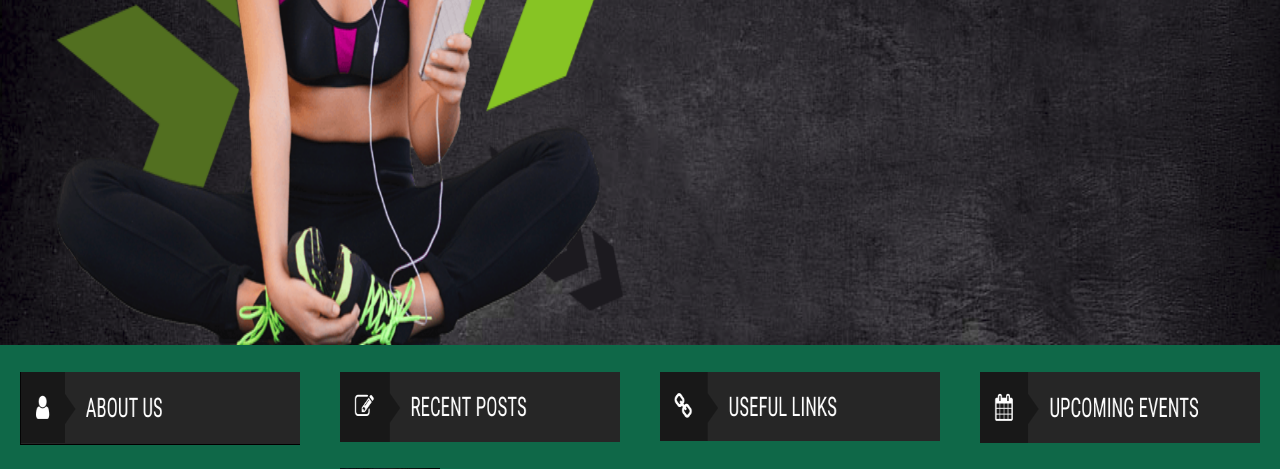
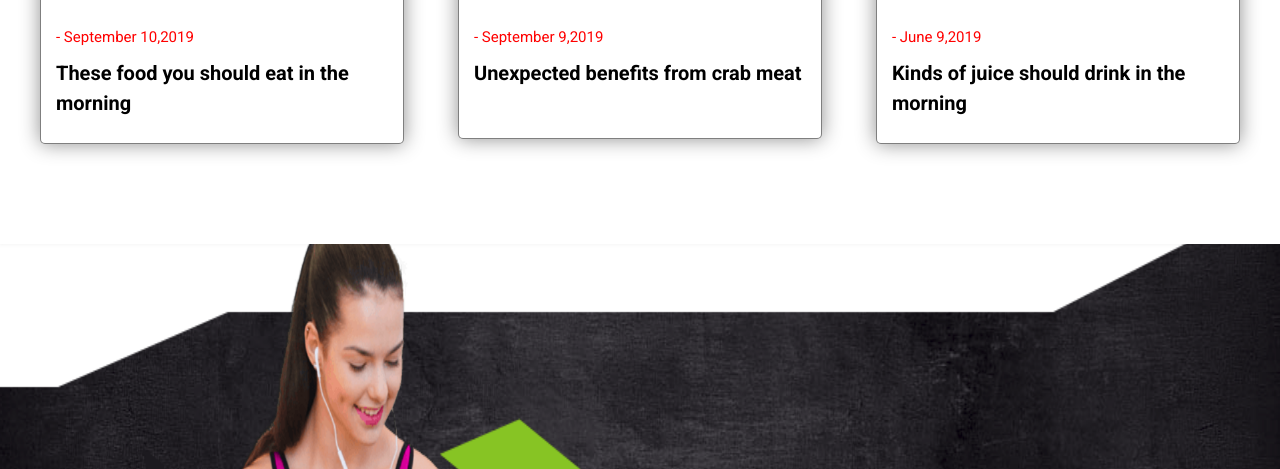
Before and after one commit to vietlinh9712/Team_Tempest, a PHP site: page /index.html in a window 1280 px wide. Shown: the part 1998-2467 px from the top of the page. Run offline with PHP 8.4, Linux system fonts and the light colour scheme; some libraries are stand-ins or nearby versions.

Commit message:
nghia's content

```diff
--- a/css/index.css
+++ b/css/index.css
@@ -157,6 +157,7 @@ li > a{
 .mb-information a p:hover{
     color: red;
 }
-.mb-box.mid{
+.mb-box.mid1{
     margin: 0 54px;
+    padding: 15px 15px 40px 15px;
 }
--- a/index.html
+++ b/index.html
@@ -157,6 +157,43 @@
         </div>
     </div>
 
+    <div class="container">
+        <div class="medicine-blog">
+            <div class="mb-header">
+                <p class="mb-title"><span>food of the day</span></p>
+                <p class="mb-2">Everything you should know about the magical of food you eat everyday!</p>
+            </div>
+            <div class="mb-body">
+                <div class="mb-box">
+                    <div class="mb-img">
+                        <a href="#"><img src="https://i1-suckhoe.vnecdn.net/2018/10/16/trai-cay-8132-1539681837.jpg?w=680&h=0&q=100&dpr=1&fit=crop&s=eD0goGCeC8TRprYOZpGdJg" alt="anh" style="width: 331.953px; height: 211.234px"></a>
+                    </div>
+                    <div class="mb-information">
+                        <p style="color: red;font-size: 15px;font-weight: 400;">- September 10,2019</p>
+                        <a href="#"><p>These food you should eat in the morning</p></a>
+                    </div>
+                </div>
+                <div class="mb-box mid1">
+                    <div class="mb-img">
+                        <a href="#"><img src="https://i1-suckhoe.vnecdn.net/2018/10/18/cua-8614-1539859172.jpg?w=680&h=0&q=100&dpr=1&fit=crop&s=PLo3wsMPCTFNWwbfiRGxxA" alt="anh" style="width: 331.953px; height: 211.234px"></a>
+                    </div>
+                    <div class="mb-information">
+                        <p style="color: red;font-size: 15px;font-weight: 400;">- September 9,2019</p>
+                        <a href="#"><p>Unexpected benefits from crab meat</p></a>
+                    </div>
+                </div>
+                <div class="mb-box">
+                    <div class="mb-img">
+                        <a href="#"><img src="https://i1-suckhoe.vnecdn.net/2018/10/16/thuc-pham-buoi-sang-7386-1539680082.jpg?w=680&h=0&q=100&dpr=1&fit=crop&s=Up9eammGK7sgBKi6szZMkA" alt="anh" style="width: 331.953px; height: 211.234px"></a>
+                    </div>
+                    <div class="mb-information">
+                        <p style="color: red;font-size: 15px;font-weight: 400;">- June 9,2019</p>
+                        <a href="#"><p>Kinds of juice should drink in the morning</p></a>
+                    </div>
+                </div>
+            </div>
+        </div>
+    </div>
 </section>
 
 <!--- FOOTER --->
```
